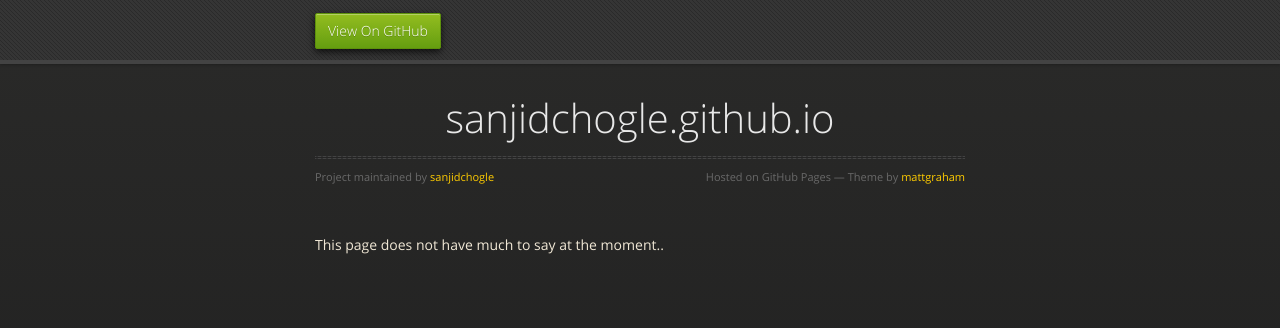
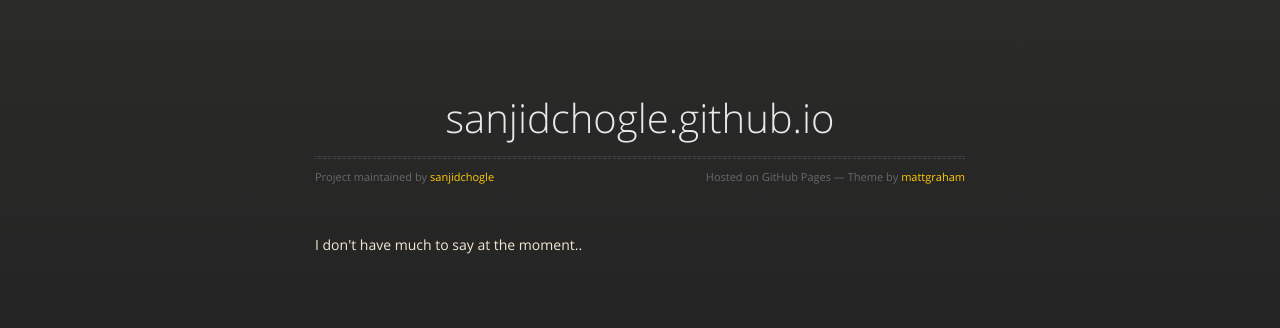
Before and after one commit to sanjidchogle/sanjidchogle.github.io, a plain HTML site: page index.html in a window 1280 px wide. Drawn offline with nearby package versions, Linux system fonts and the light colour scheme.

Commit message:
Update index.html

```diff
--- a/index.html
+++ b/index.html
@@ -18,12 +18,6 @@
 
   </head>
   <body>
-      <div id="header">
-        <nav>
-          <li class="fork"><a href="https://github.com/sanjidchogle">View On GitHub</a></li>
-        </nav>
-      </div><!-- end header -->
-
     <div class="wrapper">
 
       <section>
@@ -35,7 +29,7 @@
           <span class="credits right">Hosted on GitHub Pages &mdash; Theme by <a href="https://twitter.com/michigangraham">mattgraham</a></span>
         </div>
 
-        <p>This page does not have much to say at the moment..</p>
+        <p>I don't have much to say at the moment..</p>
       </section>
 
     </div>
```
